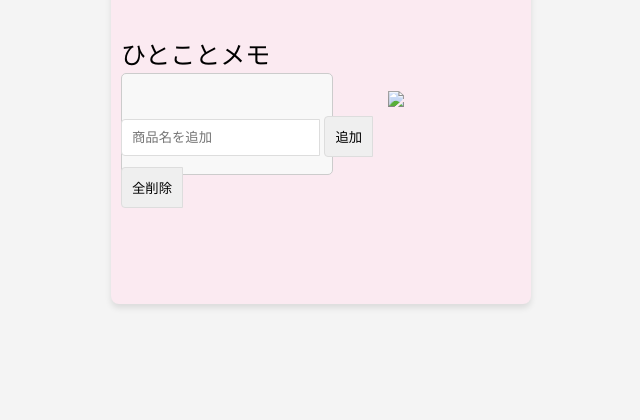
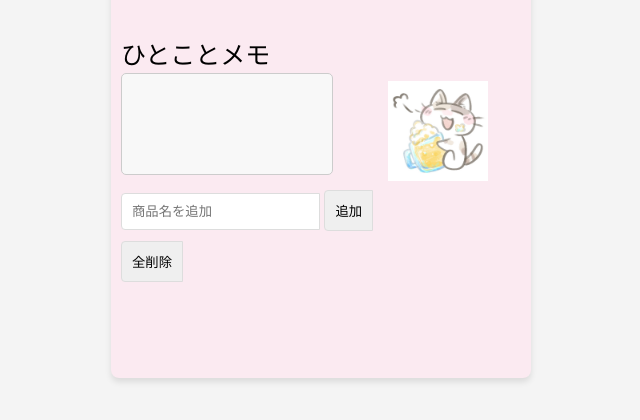
Before and after one commit to canbou-6/okaimonorisuto, a plain HTML site: page index.html in a window 1280 px wide. Shown: the part 132-552 px from the top of the page, without its empty margins (319-959 px from the left). Drawn offline with Linux system fonts and the light colour scheme; a web font is replaced by a local one.

Commit message:
Update index.html

```diff
--- a/index.html
+++ b/index.html
@@ -24,7 +24,7 @@
 
         <input type ="text" id="itemInput" placeholder="商品名を追加" required>
         <button type ="click">追加</button>
-        <img src = "09"-1.jpg">
+        <img src = "09-1.jpg">
      </form>
      <form id = "ClearButton">
       <button type="click">全削除</button>
```
